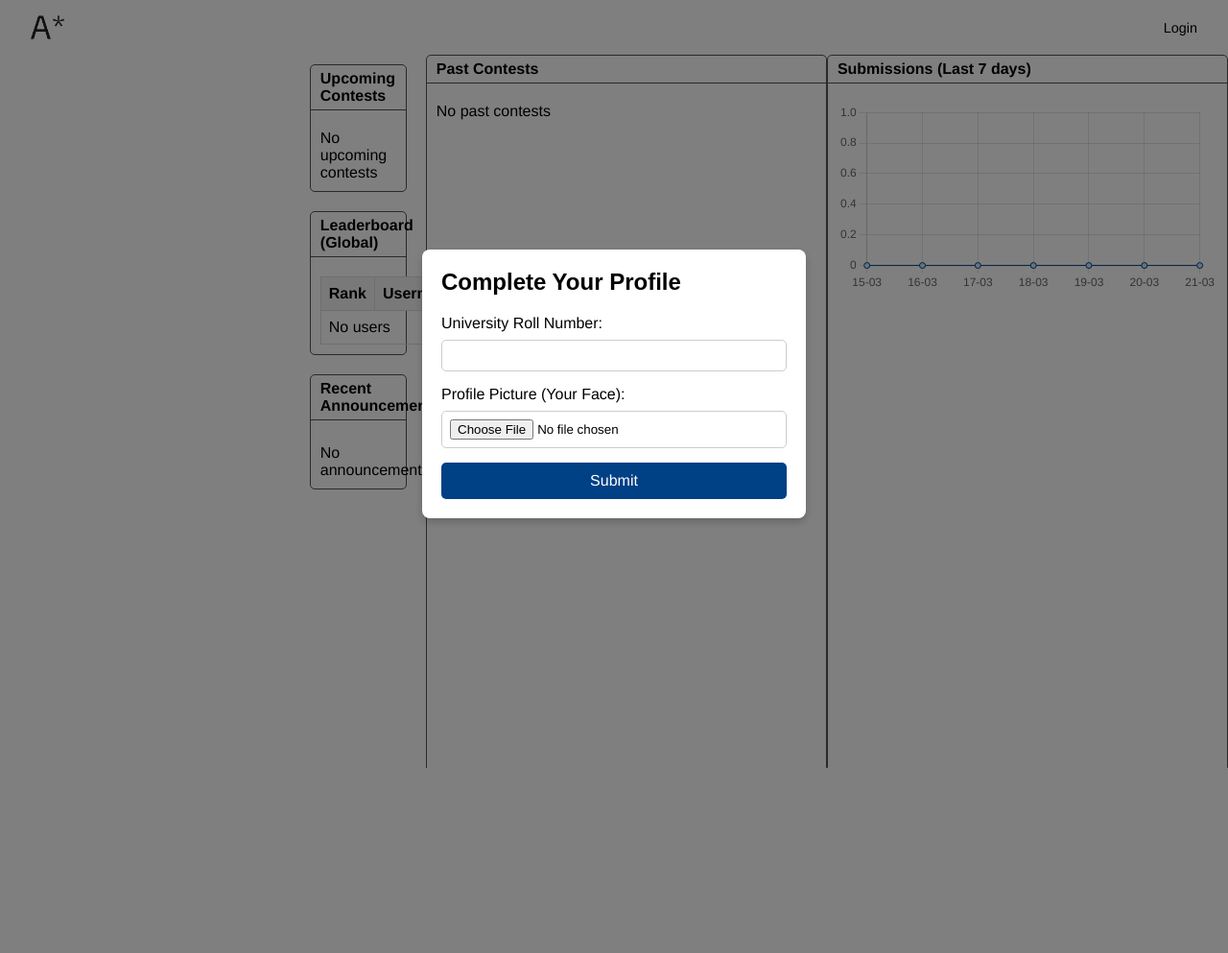
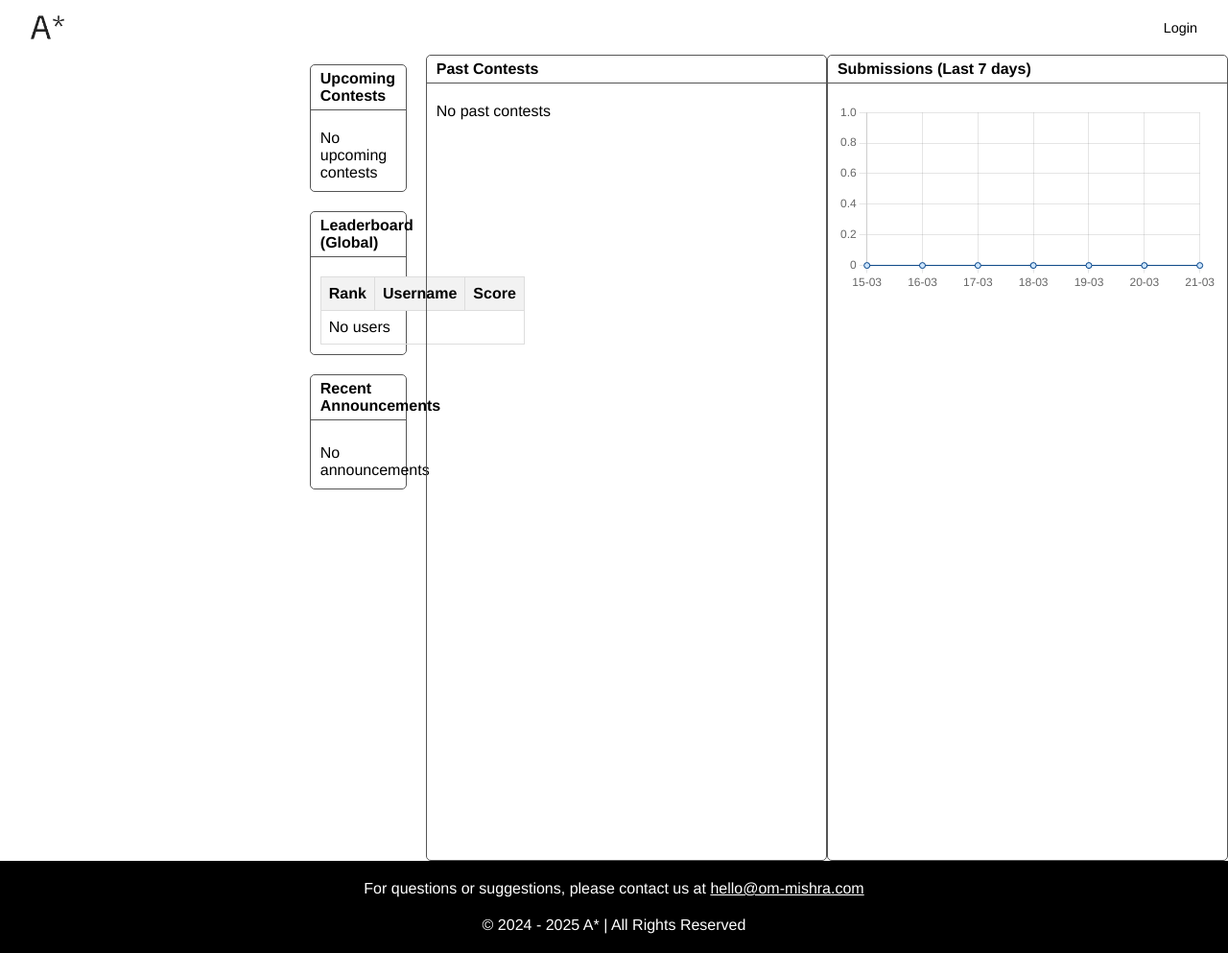
Before and after one commit to Om-Mishra7/A-Star, a Flask app: page / in a window 1280 px wide. Shown: the whole page at 96% size. Before the commit the page ends 800 px from the top, so only its background shows below. Run offline with Flask 3, Linux system fonts and the light colour scheme; data that the repository does not hold is empty; some libraries are stand-ins or nearby versions.

Commit message:
Fix university details check and update avatar image size in sidebar

```diff
--- a/backend/static/javascript/main.js
+++ b/backend/static/javascript/main.js
@@ -13,7 +13,7 @@
         .then((response) => response.json())
         .then((data) => {
             // Safe check for university_details and university roll number
-            if (data.university_details === undefined || data.university_details.university_roll_number === undefined) {
+            if (data.data.university_details === undefined || data.data.university_details.student_id === undefined) {
                 // Show the modal if the university roll number is missing
                 showModal();
             }
--- a/backend/templates/private/sidebar.html
+++ b/backend/templates/private/sidebar.html
@@ -28,8 +28,8 @@
           <td>{{ loop.index }}</td>
           <td style="display: flex; align-items: center;">
             <img
-              src="https://skypix.om-mishra.com/?image_url={{ user[1].profile.user_profile.avatar_url if user[1].profile and user[1].profile.user_profile else 'default_avatar_url' }}&height=20&width=20"
-              alt="avatar" class="avatar" style="width: 20px; height: 20px; border-radius: 10px; margin-right: 5px;">
+              src="https://skypix.om-mishra.com/?image_url={{ user[1].profile.user_profile.avatar_url if user[1].profile and user[1].profile.user_profile else 'default_avatar_url' }}&height=25&width=25"
+              alt="avatar" class="avatar" style="width: 25px; height: 25px; border-radius: 5px; margin-right: 5px;">
             {{ user[1].profile.user_profile.display_name if user[1].profile and user[1].profile.user_profile else
             'Anonymous' }}
           </td>
```
